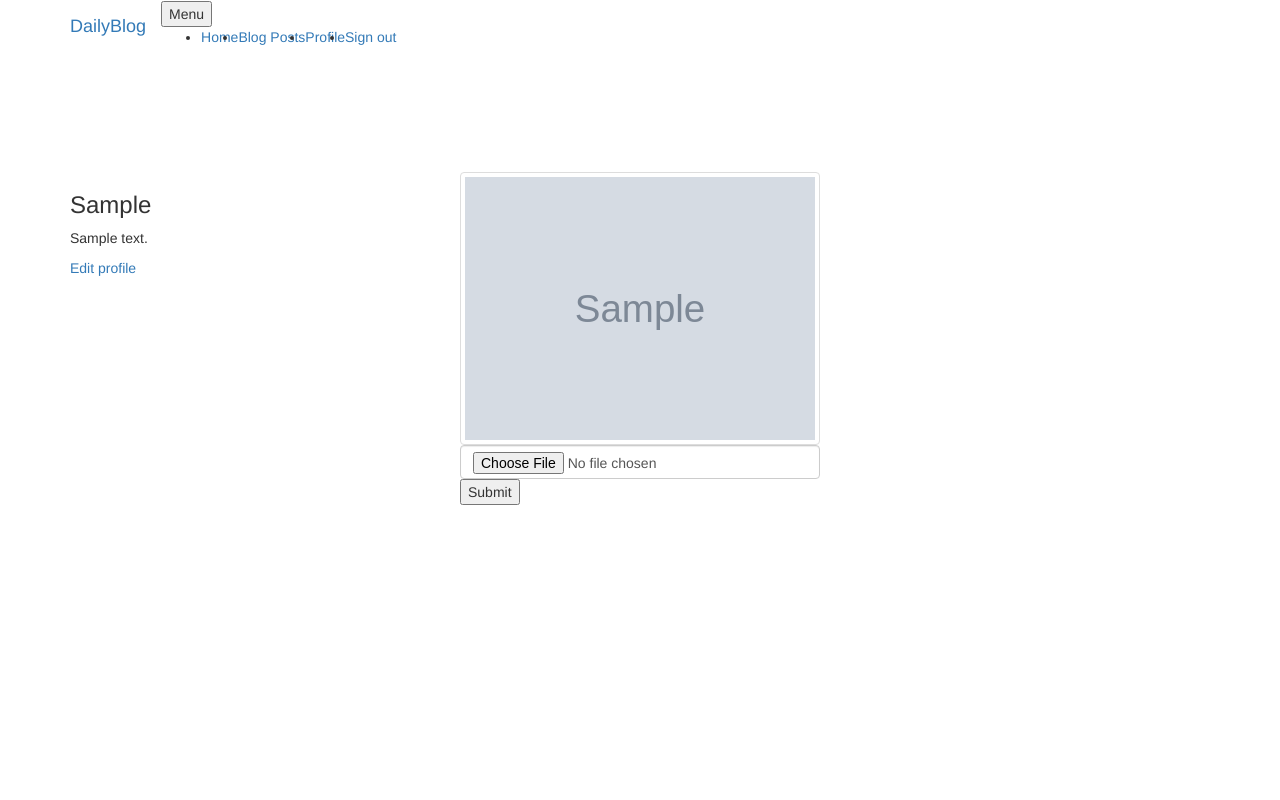
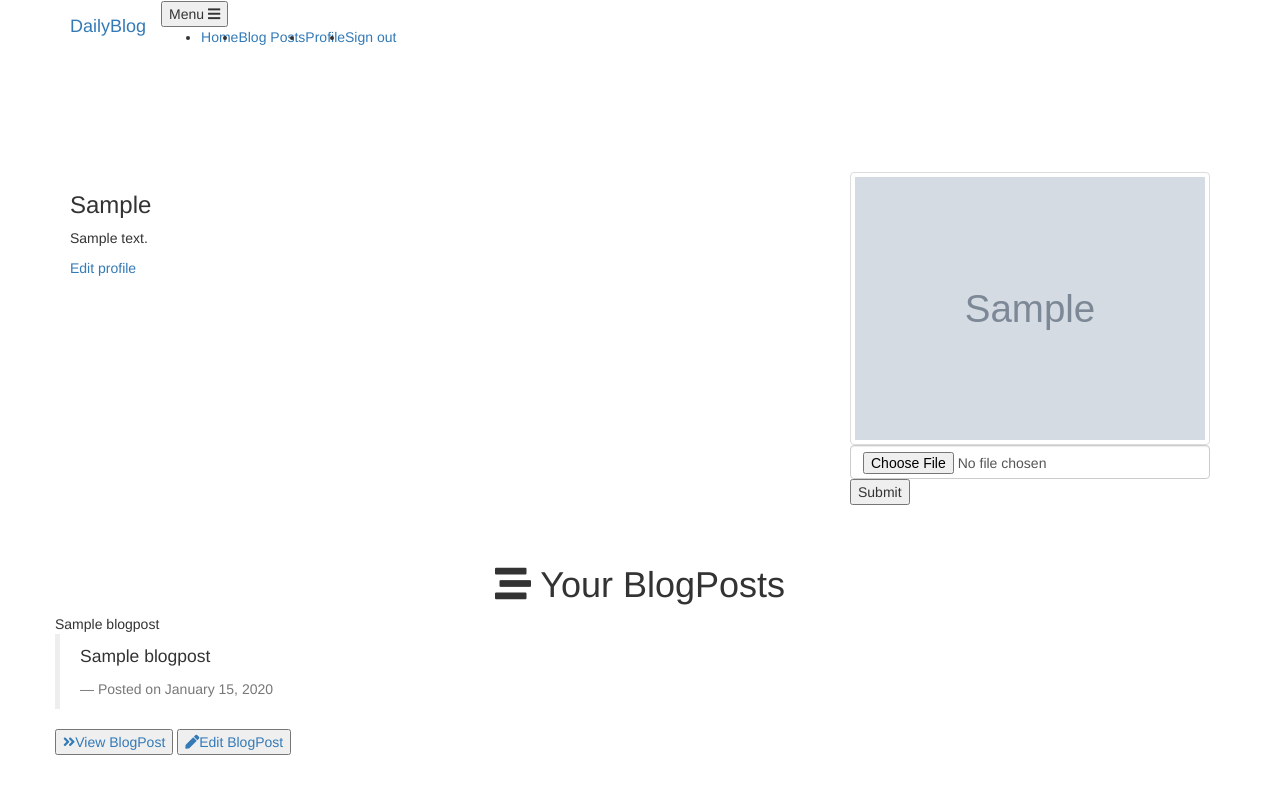
Before and after one commit to casio-ka/DailyBlog, a Flask app: a page that uses app/templates/profile/profile.html in a window 1280 px wide. Run offline with Flask 2, Linux system fonts and the light colour scheme; a user stored in the database is signed in; tables that the repository leaves empty hold one stand-in row (values such as "Sample post"); grey boxes marked "Sample" are stand-in pictures; parts of the project's set-up code (start-up, migrations or seed data) failed here and were passed over; some libraries are stand-ins or nearby versions.

Commit message:
update profile.html
added user blogpost and comments

```diff
--- a/app/templates/profile/profile.html
+++ b/app/templates/profile/profile.html
@@ -1,4 +1,10 @@
 {% extends 'base.html'%}
+
+{% block styles%}
+    {{ super() }}
+    <link rel="stylesheet" href="https://use.fontawesome.com/releases/v5.14.0/css/all.css">
+
+{% endblock %}
 
 {% block content %}
 <div class="container">
@@ -7,10 +13,10 @@
 <br>
 <br>
 <br>
-<div class="row">
+<div class="row mb-5">
 
 <!-- displaying  Username-->
-  <div class="col-md-4">
+  <div class="col-sm-8">
     <h3> {{user.username| capitalize}} </h3>
 
     <!--Displaying user bio-->
@@ -27,7 +33,7 @@
   </div>
 
   <!--Display profile photo-->
-  <div class="col-md-4">
+  <div class="col-sm-4">
 
     {% if user.profile_pic_path %}
     <img src="{{url_for('static',filename=user.profile_pic_path)}}" alt="" class="img-thumbnail">
@@ -45,5 +51,25 @@
 
   </div>
 </div>
+<br>
+<br>
+<h1 class="text-center mt-2"><i class="fas fa-stream"></i> Your BlogPosts</h1>
+<div class="row mt-5">
+
+  <div class=" card mb-3 w-100">
+    {% for blogpost in blogposts %}
+    <div class="card-header">{{ blogpost.title }}</div>
+    <div class="card-body">
+        <blockquote class="blockquote mb-0">
+        <p>{{ blogpost.subtitle }}</p>
+        <footer class="blockquote-footer">Posted on {{ blogpost.dateposted.strftime('%B %d, %Y') }}</footer>
+        </blockquote>
+        <a href="{{url_for('main.view_blogpost', blogpost_id=blogpost.id)}}"><button class="mt-2"><i class="fas fa-angle-double-right"></i>View BlogPost</button></a>
+        <a action="{{url_for('main.edit_blogpost',id=blogpost.id)}}"><button class="mt-2"><i class="fas fa-pen"></i></i>Edit BlogPost</button></a>
+    </div>
+    </div>
+    {% endfor %}
+
+</div>
 </div>
 {% endblock %}
```
